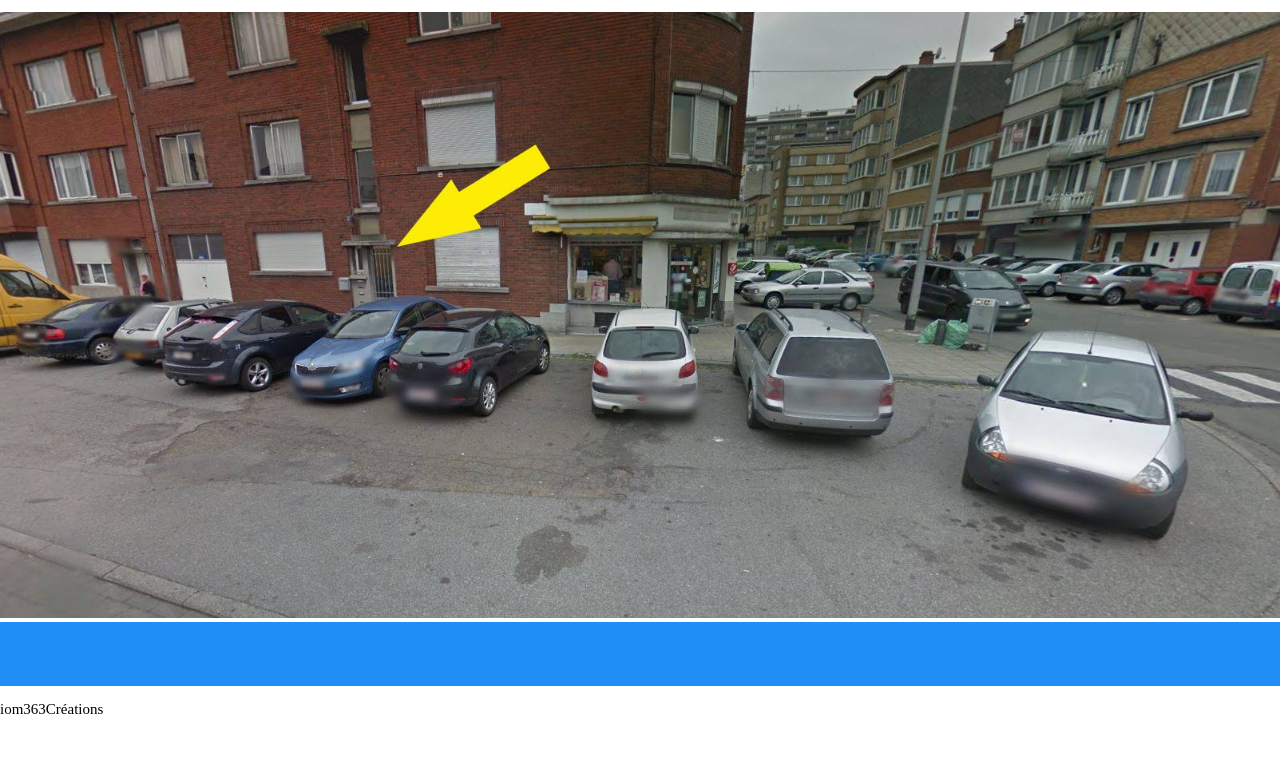
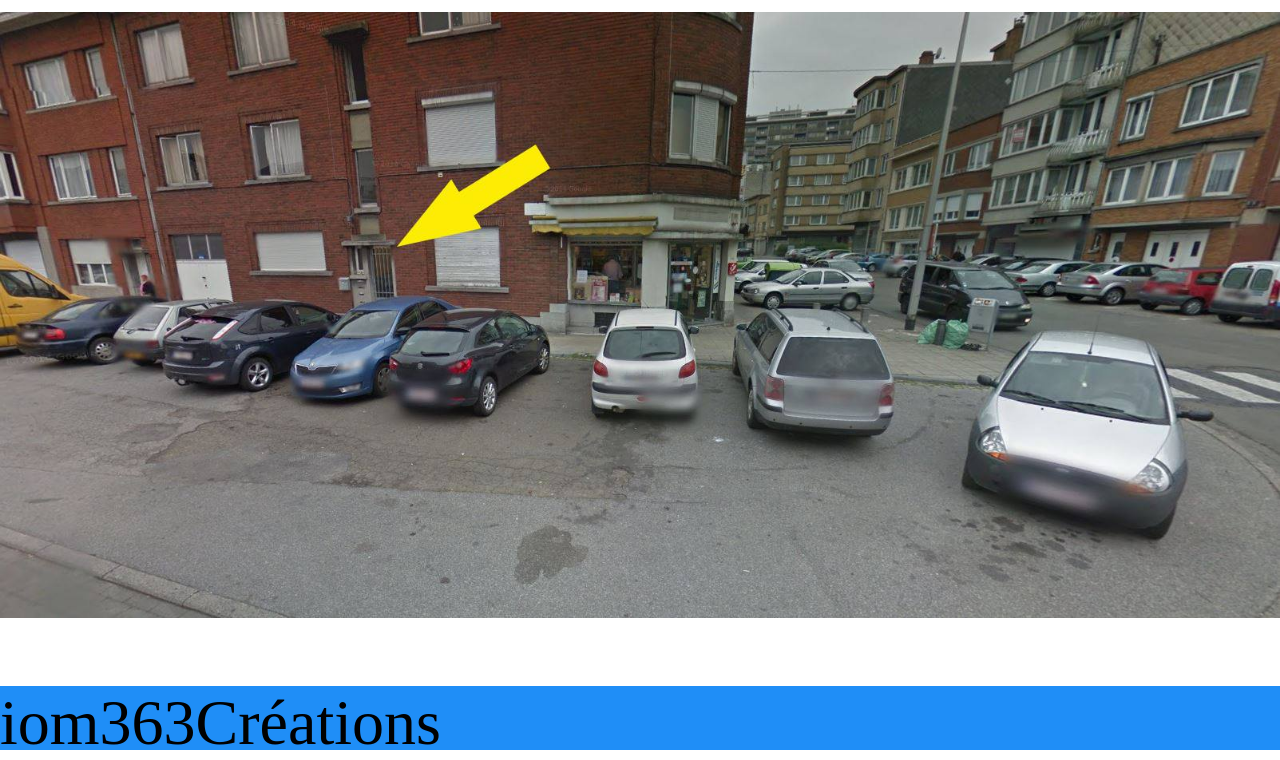
Before and after one commit to marcus363/EssaiGithub02, a website: page public_html/index.html in a window 1280 px wide. Shown: the part 94-854 px from the top of the page. Before the commit the page ends 827 px from the top, so only its background shows below. Drawn offline with Linux system fonts and the light colour scheme.

Commit message:
correction du paragraphe signature

```diff
--- a/public_html/css/screen.css
+++ b/public_html/css/screen.css
@@ -15,3 +15,6 @@ body {
 .image04 {
 
 }
+.signature {
+    font-size: 5vw;
+}
--- a/public_html/index.html
+++ b/public_html/index.html
@@ -18,7 +18,9 @@ and open the template in the editor.
             <img class='moi01' src="image/chezMoi.jpg" alt="chez moi"/>
 
         </div>
-        <div class='basDePage' style="background-image:url(image/image4.png)" ></div>
-        <p>iom363Créations</p>
+        <div class='basDePage' style="background-image:url(image/image4.png)" >
+            <p class="signature">iom363Créations</p>
+        </div>
+
     </body>
 </html>
```
